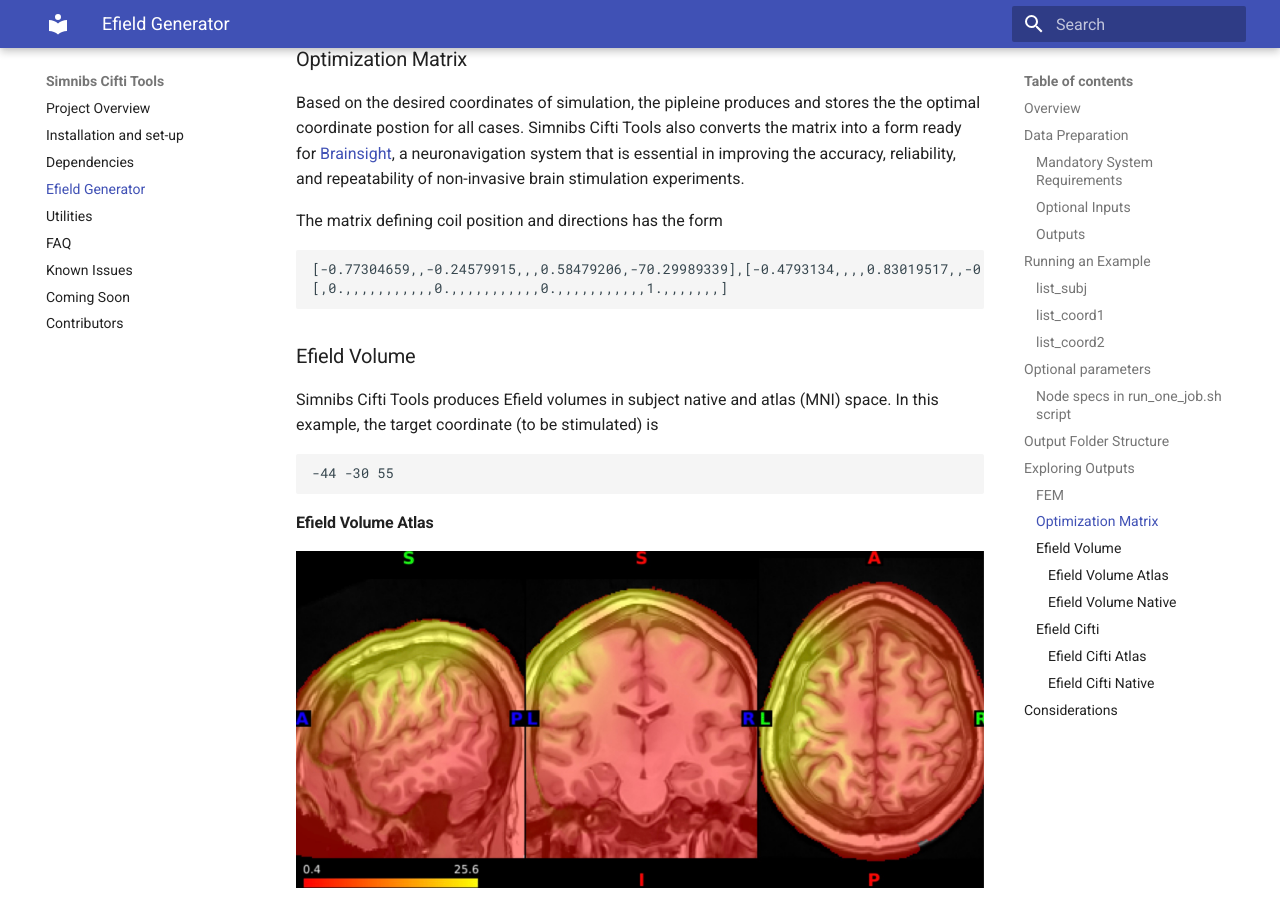
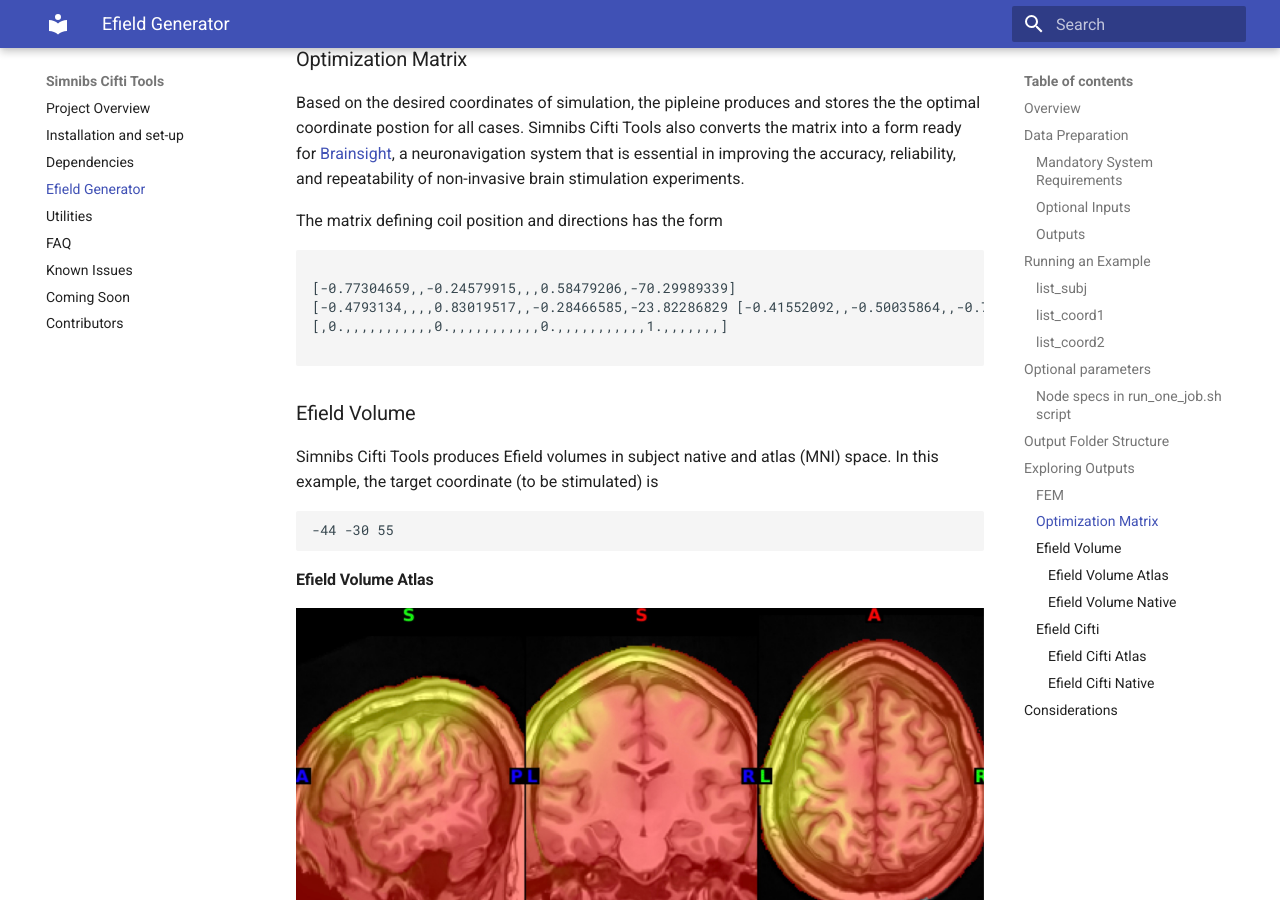
Before and after one commit to DCAN-Labs/simnibs_cifti_tools_RTD2, an MkDocs documentation site: the page built from docs/Efield_generator.md, in a window 1280 px wide and 900 px high, scrolled down 5503 px. Built offline with MkDocs 1.6.1 and Material for MkDocs 9.7.7, drawn with Linux system fonts in a browser that asks for light colours.

````diff
--- a/docs/Efield_generator.md
+++ b/docs/Efield_generator.md
@@ -152,8 +152,11 @@ Based on the desired coordinates of simulation, the pipleine produces and stores
 The matrix defining coil position and directions has the form
 
 ```markdown
-[-0.77304659,,-0.24579915,,,0.58479206,-70.29989339],[-0.4793134,,,,0.83019517,,-0.28466585,-23.82286829],[-0.41552092,,-0.50035864,,-0.75959437,,61.92179034],
+
+[-0.77304659,,-0.24579915,,,0.58479206,-70.29989339]
+[-0.4793134,,,,0.83019517,,-0.28466585,-23.82286829 [-0.41552092,,-0.50035864,,-0.75959437,,61.92179034]
 [,0.,,,,,,,,,,,0.,,,,,,,,,,,0.,,,,,,,,,,,1.,,,,,,,]
+
 ```
 ### Efield Volume
 Simnibs Cifti Tools produces Efield volumes in subject native and atlas (MNI) space. In this example, the target coordinate (to be stimulated) is
````
